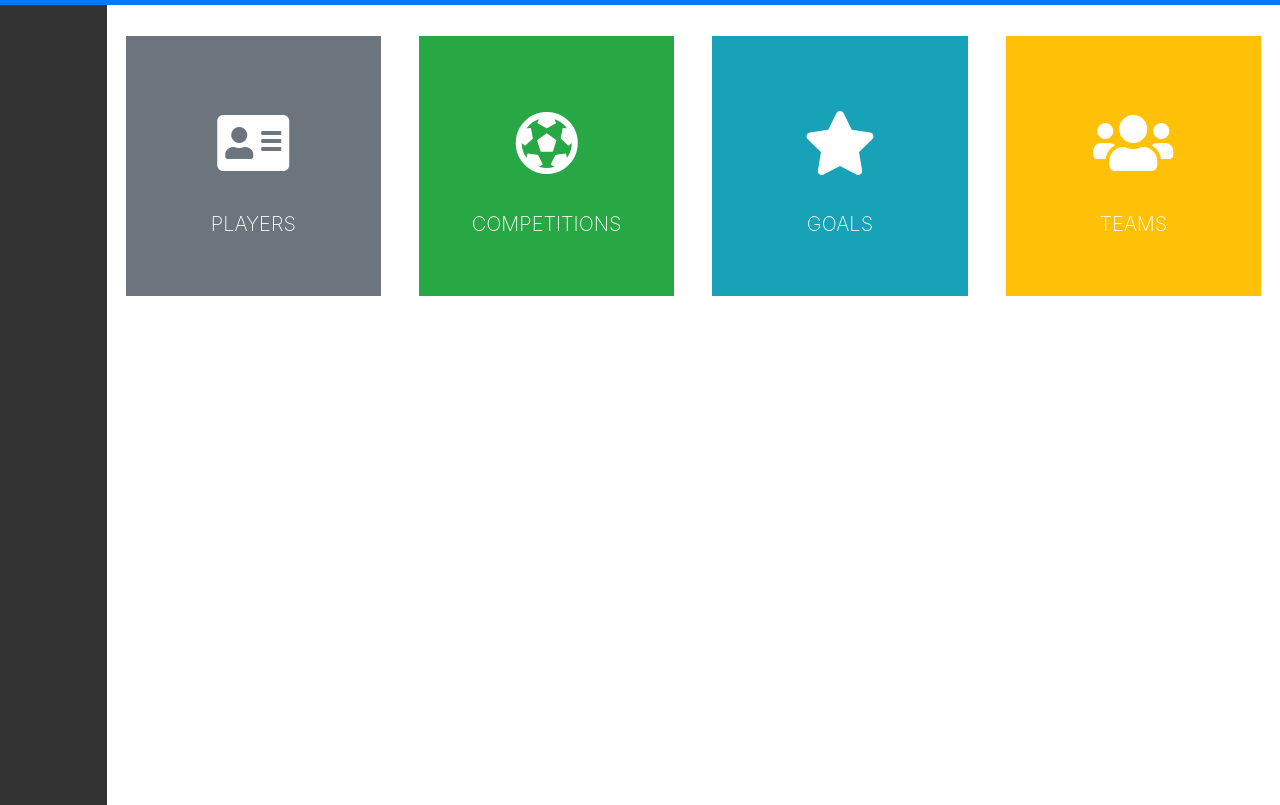
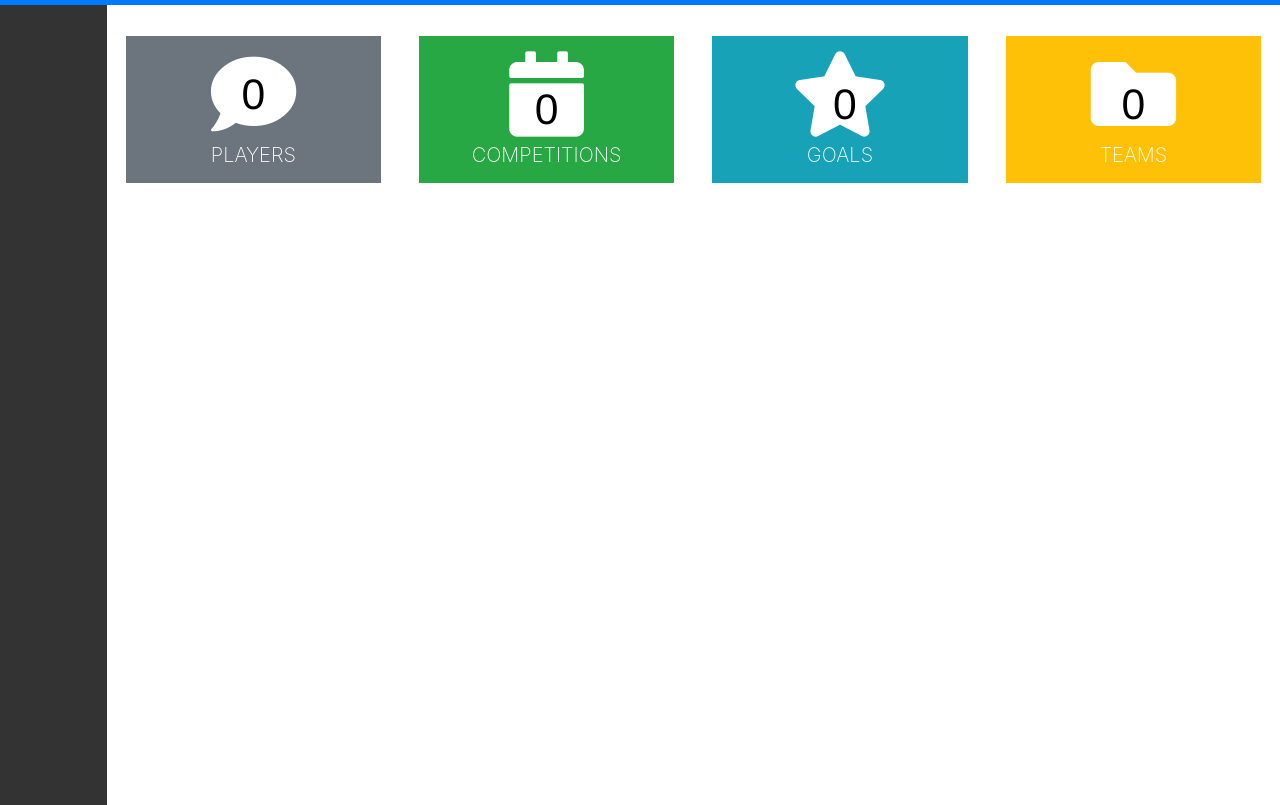
Before and after one commit to rodrigomatteo/Rachel, a website: page index.html in a window 1280 px wide. Shown: the part 51-856 px from the top of the page. Drawn offline with nearby package versions, Linux system fonts and the light colour scheme.

Commit message:
Stack statistics to awesome icons

```diff
--- a/index.html
+++ b/index.html
@@ -55,8 +55,13 @@
             <div class="row">
                 <div class="col-md-3">
                     <div class="square-service-block mx-sm-5 mx-md-1 btn-secondary">
-                        <span>
-                            <div class="ssb-icon fa-4x"><i class="fa fa-address-card" aria-hidden="true"></i></div>
+                        <span class="ssb-span my-3">
+                            <div class="ssb-icon fa-2x">
+                                <span class="fa-stack fa-lg" aria-hidden="true">
+                                    <i class="fa fa-comment fa-stack-2x"></i>
+                                    <span class="fa-stack-1x fa-stack-text">0</span>
+                                </span>
+                            </div>
                             <h2 class="ssb-title">PLAYERS</h2>
                         </span>
                     </div>
@@ -64,8 +69,13 @@
 
                 <div class="col-md-3">
                     <div class="square-service-block mx-sm-5 mx-md-1 btn-success">
-                        <span>
-                            <div class="ssb-icon fa-4x"><i class="fas fa-futbol" aria-hidden="true"></i></div>
+                        <span class="ssb-span my-3">
+                            <div class="ssb-icon fa-2x">
+                                <span class="fa-stack fa-lg" aria-hidden="true">
+                                    <i class="fa fa-calendar fa-stack-2x"></i>
+                                    <span class="fa-stack-1x fa-stack-text fa-stack-text-calendar">0</span>
+                                </span>
+                            </div>
                             <h2 class="ssb-title">COMPETITIONS</h2>
                         </span>
                     </div>
@@ -73,8 +83,13 @@
 
                 <div class="col-md-3">
                     <div class="square-service-block mx-sm-5 mx-md-1 btn-info">
-                        <span>
-                            <div class="ssb-icon fa-4x"><i class="fas fa-star" aria-hidden="true"></i></div>
+                        <span class="ssb-span my-3">
+                            <div class="ssb-icon fa-2x">
+                                <span class="fa-stack fa-lg" aria-hidden="true">
+                                    <i class="fa fa-star fa-stack-2x"></i>
+                                    <span class="fa-stack-1x fa-stack-text fa-stack-text-star">0</span>
+                                </span>
+                            </div>
                             <h2 class="ssb-title">GOALS</h2>
                         </span>
                     </div>
@@ -82,15 +97,20 @@
 
                 <div class="col-md-3">
                     <div class="square-service-block mx-sm-5 mx-md-1 btn-warning">
-                        <span>
-                            <div class="ssb-icon fa-4x"><i class="fas fa-users" aria-hidden="true"></i></div>
+                        <span class="ssb-span my-3">
+                            <div class="ssb-icon fa-2x">
+                                <span class="fa-stack fa-lg" aria-hidden="true">
+                                    <i class="fa fa-folder fa-stack-2x"></i>
+                                    <span class="fa-stack-1x fa-stack-text fa-stack-text-folder">0</span>
+                                </span>
+                            </div>
                             <h2 class="ssb-title">TEAMS</h2>
                         </span>
                     </div>
                 </div>
             </div>
+        </div>
         <!-- Main Col END -->
-        </div>
     </div>
     <!-- body-row END -->
 
--- a/style.css
+++ b/style.css
@@ -53,9 +53,7 @@ a:hover, a:focus {
 .square-service-block span {
     border-radius: 5px;
     display: block;
-    padding: 60px 20px;
     text-align: center;
-    width: 100%;
 }
 
 .square-service-block span:hover{
@@ -67,7 +65,6 @@ a:hover, a:focus {
     color: #fff;
     display: inline-block;
     font-size: 28px;
-    margin: 0 0 20px;
 }
 
 .ssb-title {
@@ -79,7 +76,14 @@ a:hover, a:focus {
     text-transform: uppercase;
 }
 
-.fa-style {
-    color: #fff;
-    font-size: 5em;
+.ssb-span {
+    margin-top: 30px;
+    margin-bottom: 30px;
 }
+
+/* styles for stacking numbers to icons */
+.fa-stack { font-family: "Montserrat", "Helvetica Neue", Helvetica, Arial, sans-serif; }
+.fa-stack-text { color: black; }
+.fa-stack-text-calendar { margin-top: 15px; }
+.fa-stack-text-star { margin-left: 5px; margin-top: 10px; margin-bottom: 5px; }
+.fa-stack-text-folder { margin-top: 10px; }
```
